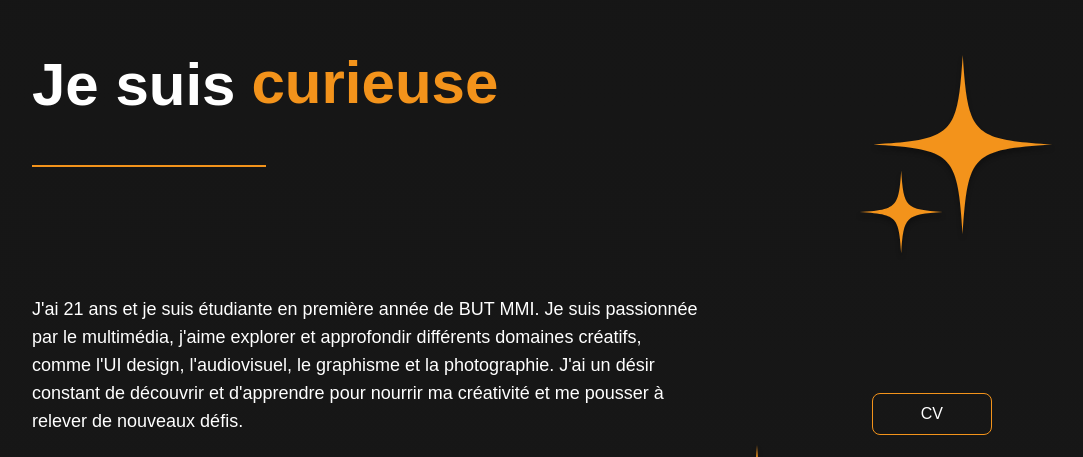
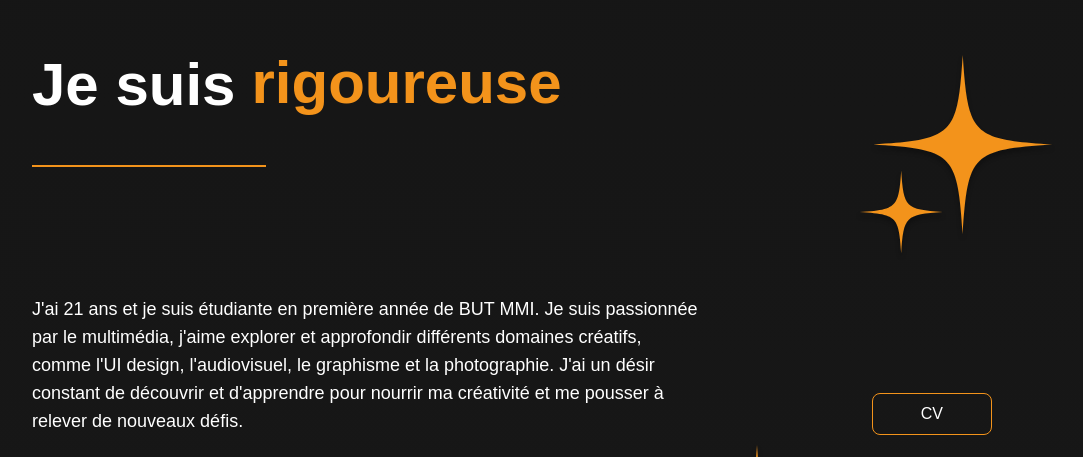
Before and after one commit to antoinefavereau/lochus-cecile, a Next.js app: page / in a window 1280 px wide. Shown: the part 905-1362 px from the top of the page, without its empty margins (128-1211 px from the left). Built offline with nearby package versions, Linux system fonts and the light colour scheme.

Commit message:
Fix title rotation logic in About component for smoother transitions

```diff
--- a/components/layout/home/about.tsx
+++ b/components/layout/home/about.tsx
@@ -15,7 +15,11 @@ export default function About() {
 
   useEffect(() => {
     const interval = setInterval(() => {
-      setTitles((titles) => [...titles, titles[currentIndex]]);
+      // put the first title at the end of the array
+      setTitles((prevTitles) => [
+        ...prevTitles.slice(1, prevTitles.length),
+        prevTitles[0],
+      ]);
       setCurrentIndex(currentIndex + 1);
     }, 3000);
     return () => clearInterval(interval);
@@ -46,7 +50,10 @@ export default function About() {
           <span className="text-primary block h-16 leading-[3rem] transform translate-y-1 overflow-hidden">
             <div
               className="transform transition-transform duration-300 ease-in-out"
-              style={{ transform: `translateY(${-currentIndex * 4}rem)` }}
+              style={{
+                transform: `translateY(${-(currentIndex + 1) * 4}rem)`,
+                paddingTop: `${currentIndex * 4}rem`,
+              }}
             >
               {titles.map((title, index) => (
                 <span key={title + index} className="titleItem block h-16">
```
